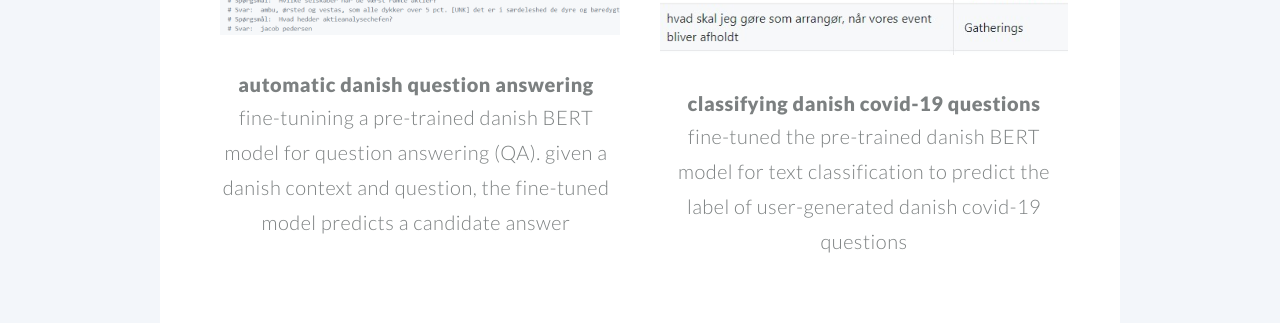
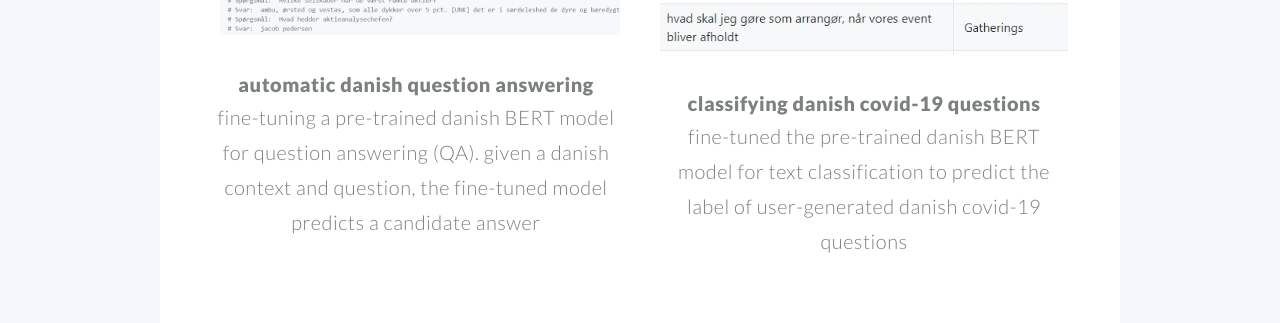
Before and after one commit to jacob-hein/jacobhein.com, a Jekyll site: the page built from index.md, in a window 1280 px wide and 900 px high, scrolled down 1817 px. Shown: the part 155-478 px from the top of the window. Built offline with Jekyll 4.4.1, drawn with Linux system fonts in a browser that asks for light colours.

Commit message:
i_cant_spell

```diff
--- a/_includes/example.html
+++ b/_includes/example.html
@@ -1,3 +1,3 @@
 <h1><a href="https://github.com/jacobshein/Danish-Question-Answering-with-BERT">automatic danish question answering</a></h1>
-<h2><a href="https://github.com/jacobshein/Danish-Question-Answering-with-BERT">fine-tunining a pre-trained danish BERT model for question answering (QA). given a danish context and question, the fine-tuned model predicts a candidate answer</a><h2>
+<h2><a href="https://github.com/jacobshein/Danish-Question-Answering-with-BERT">fine-tuning a pre-trained danish BERT model for question answering (QA). given a danish context and question, the fine-tuned model predicts a candidate answer</a><h2>
 <p></p>
```
